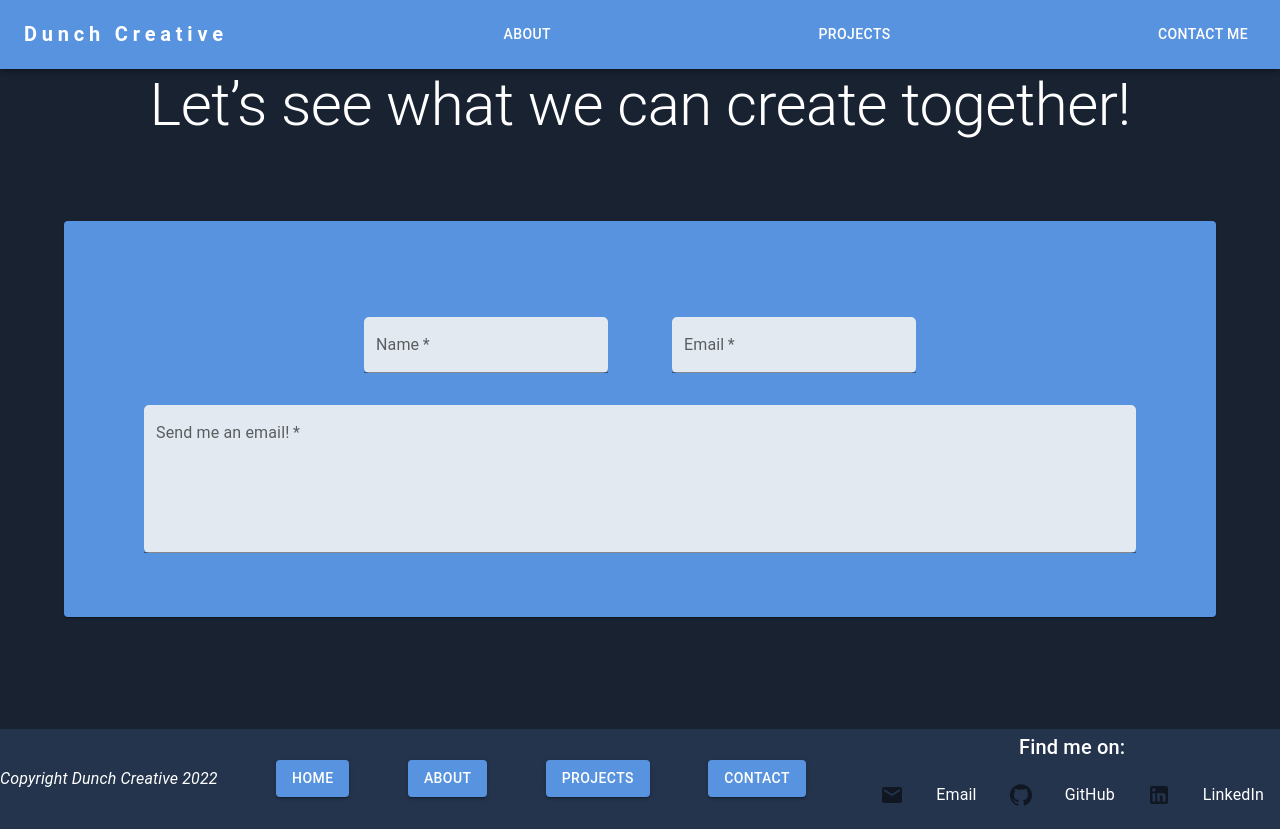
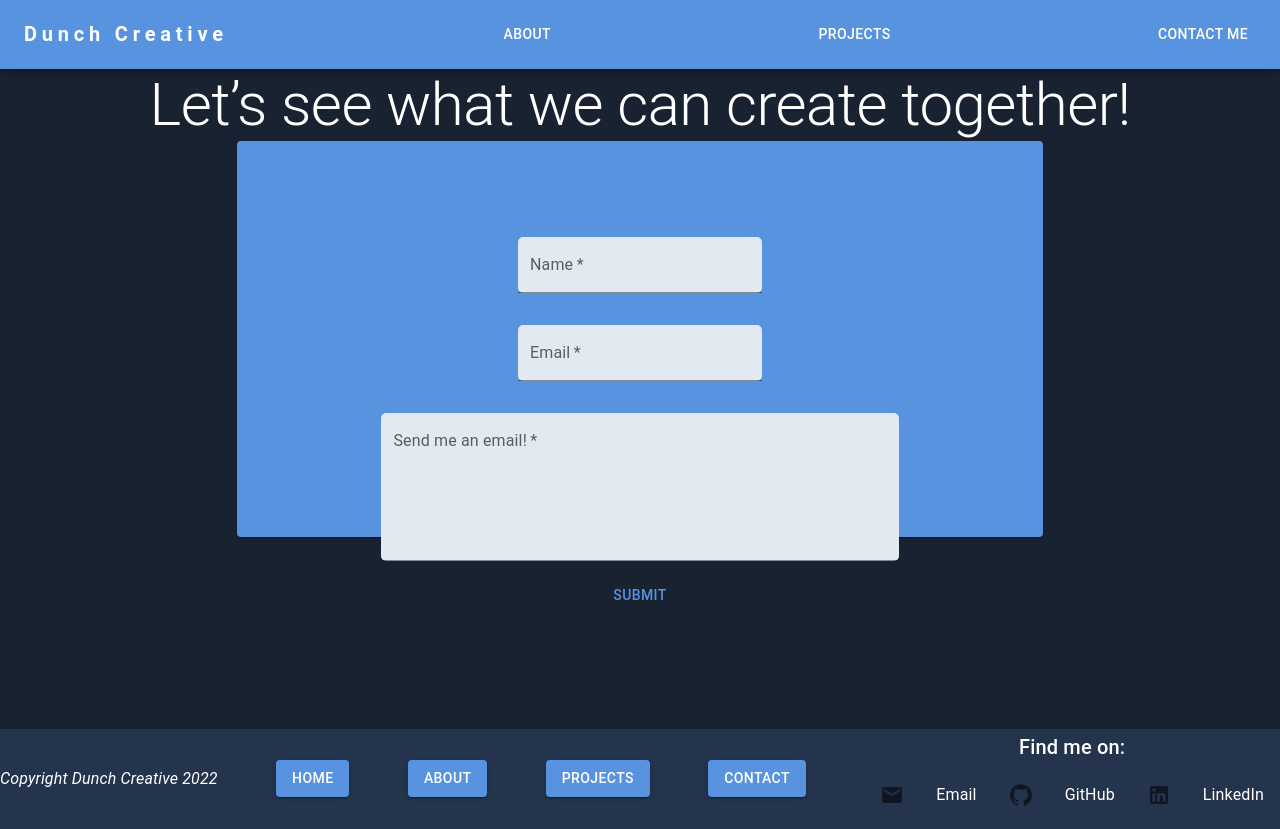
Before and after one commit to Kieran-Dunch/dunch-creative, a React (Create React App) app: page /contact in a window 1280 px wide. Built offline with nearby package versions, Linux system fonts and the light colour scheme.

Commit message:
final changes before bed

```diff
--- a/src/pages/ContactMe.css
+++ b/src/pages/ContactMe.css
@@ -1,3 +1,8 @@
+form {
+  width: 80%;
+  margin: 0 auto;
+}
+
 .MuiTextField-root {
   background-color: aliceblue;
   border-radius: 5px;
@@ -10,6 +15,7 @@
 #contact {
   background-color: #5893df;
   height: 60%;
-  margin-top: 5rem;
   padding: 5rem;
+  width: 70%;
+  margin: 0 auto;
 }
```
